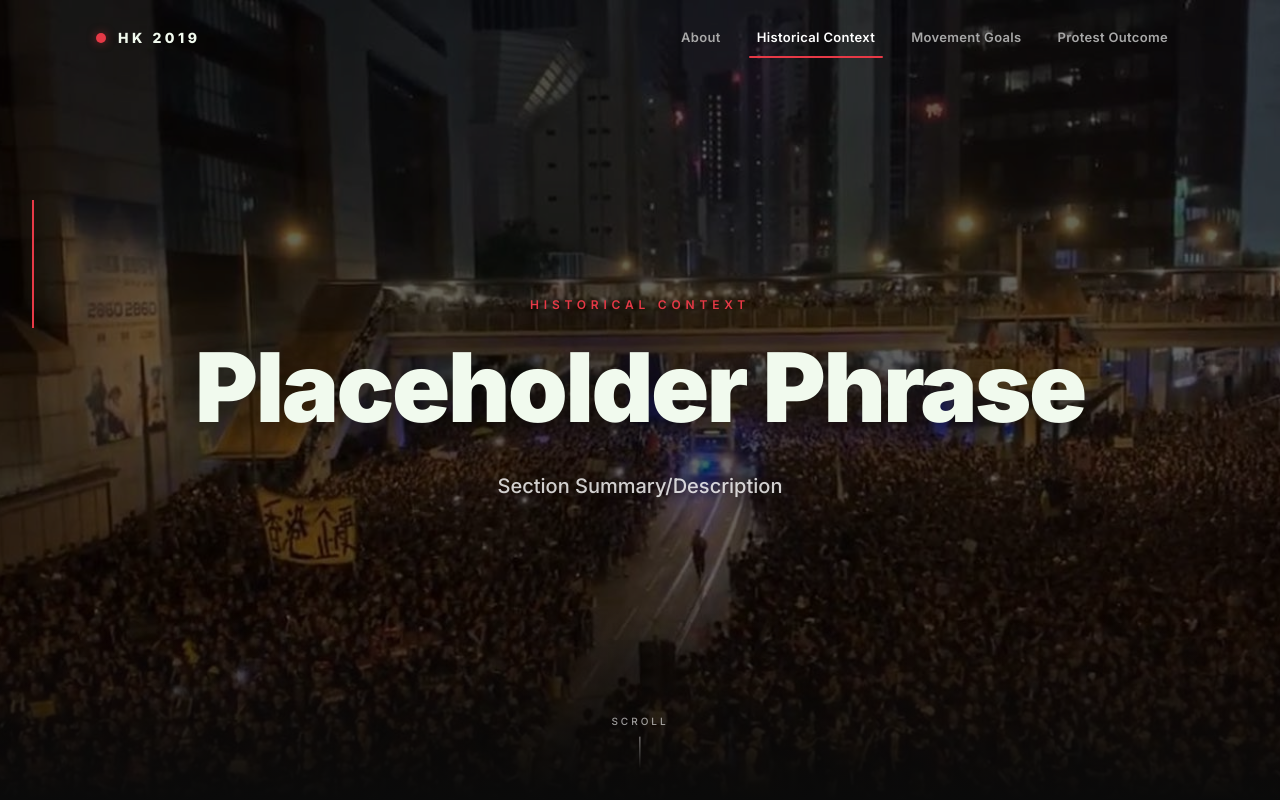
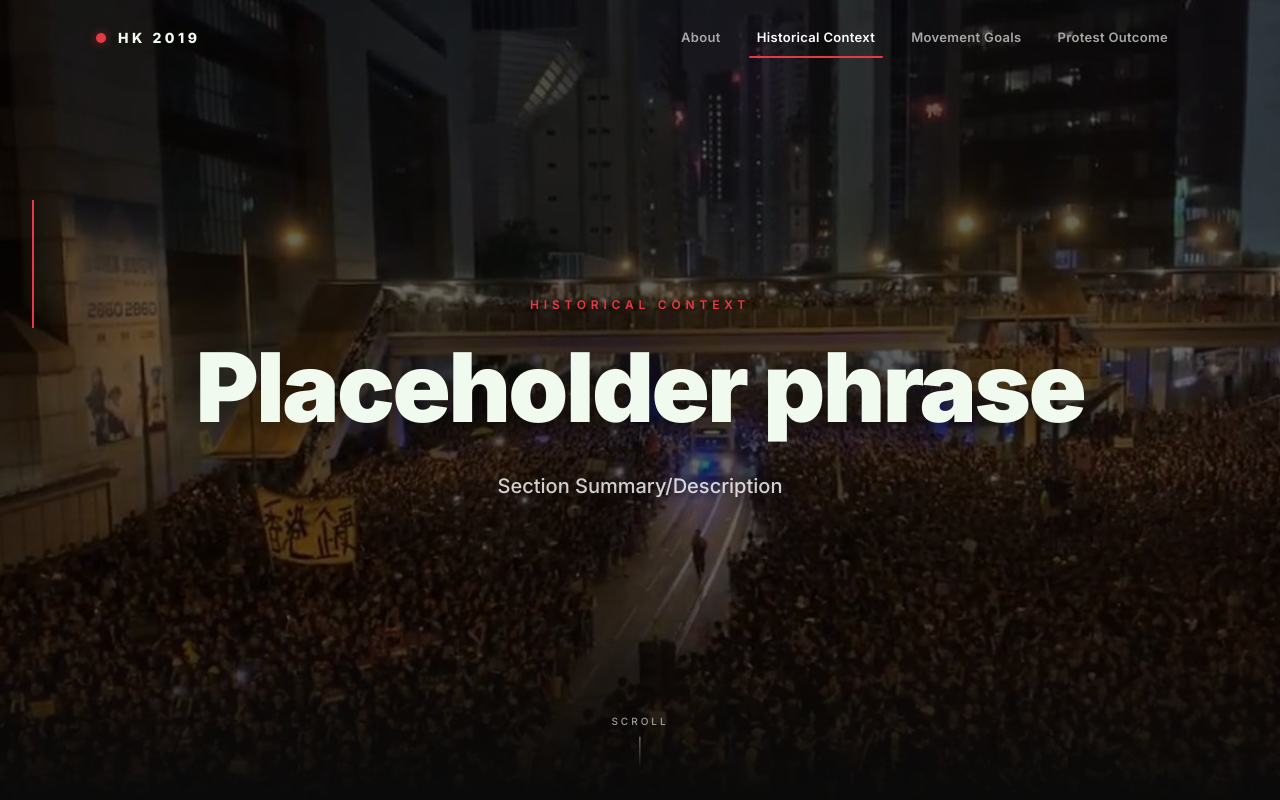
Before and after one commit to sunhaoxiangwang/hk2019-neo-liberalism, a React (Vite) app: page /context in a window 1280 px wide. Shown: the top 800 px of the page. Built offline with nearby package versions, Linux system fonts and the light colour scheme; what @builder.io/react would draw is missing.

Commit message:
Fix capitalization in Context page hero title

```diff
--- a/src/pages/Context.tsx
+++ b/src/pages/Context.tsx
@@ -31,7 +31,7 @@ export default function Context() {
     <>
       <PageHero
         label="Historical Context"
-        title="Placeholder Phrase"
+        title="Placeholder phrase"
         subtitle="Section Summary/Description"
         backgroundImage="/images/hero-context.jpg"
       />
```
